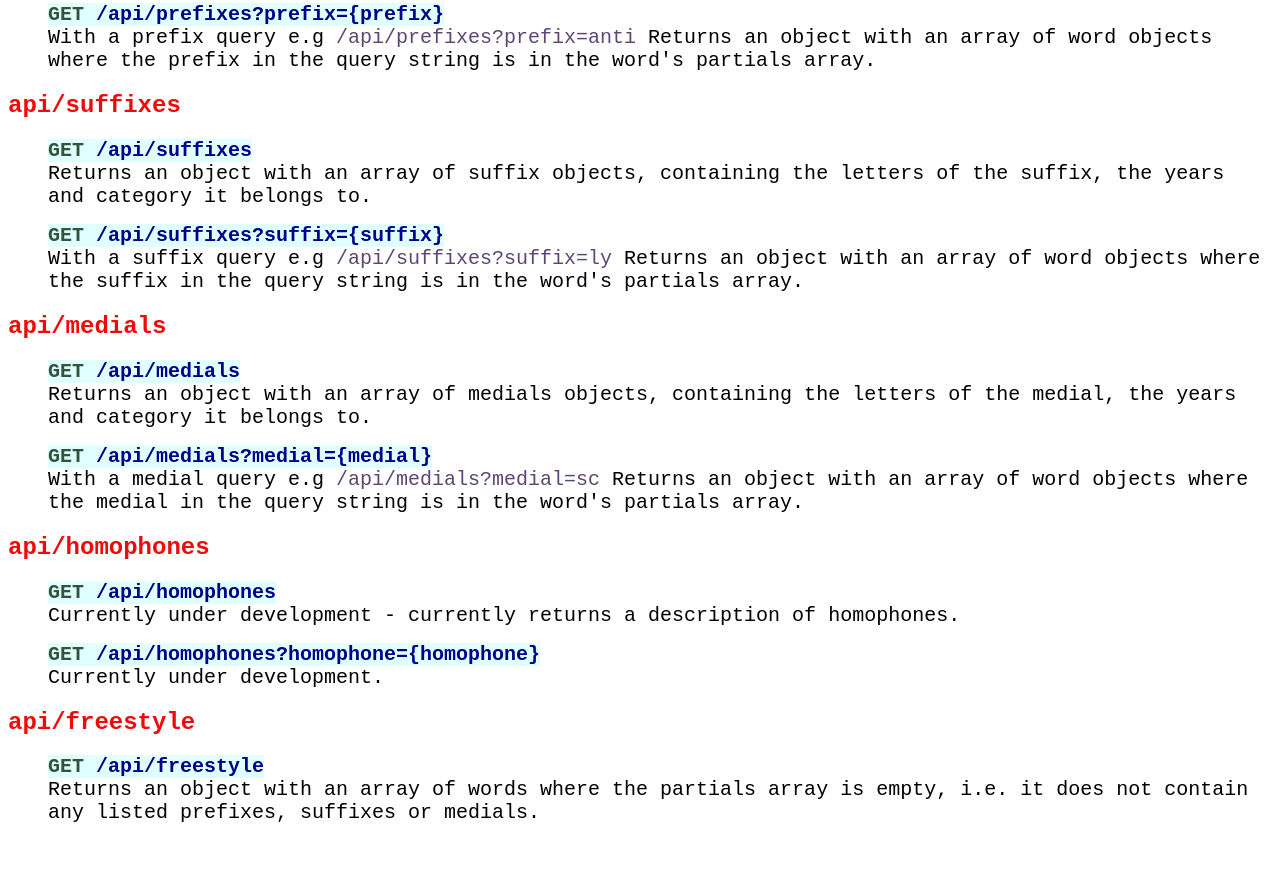
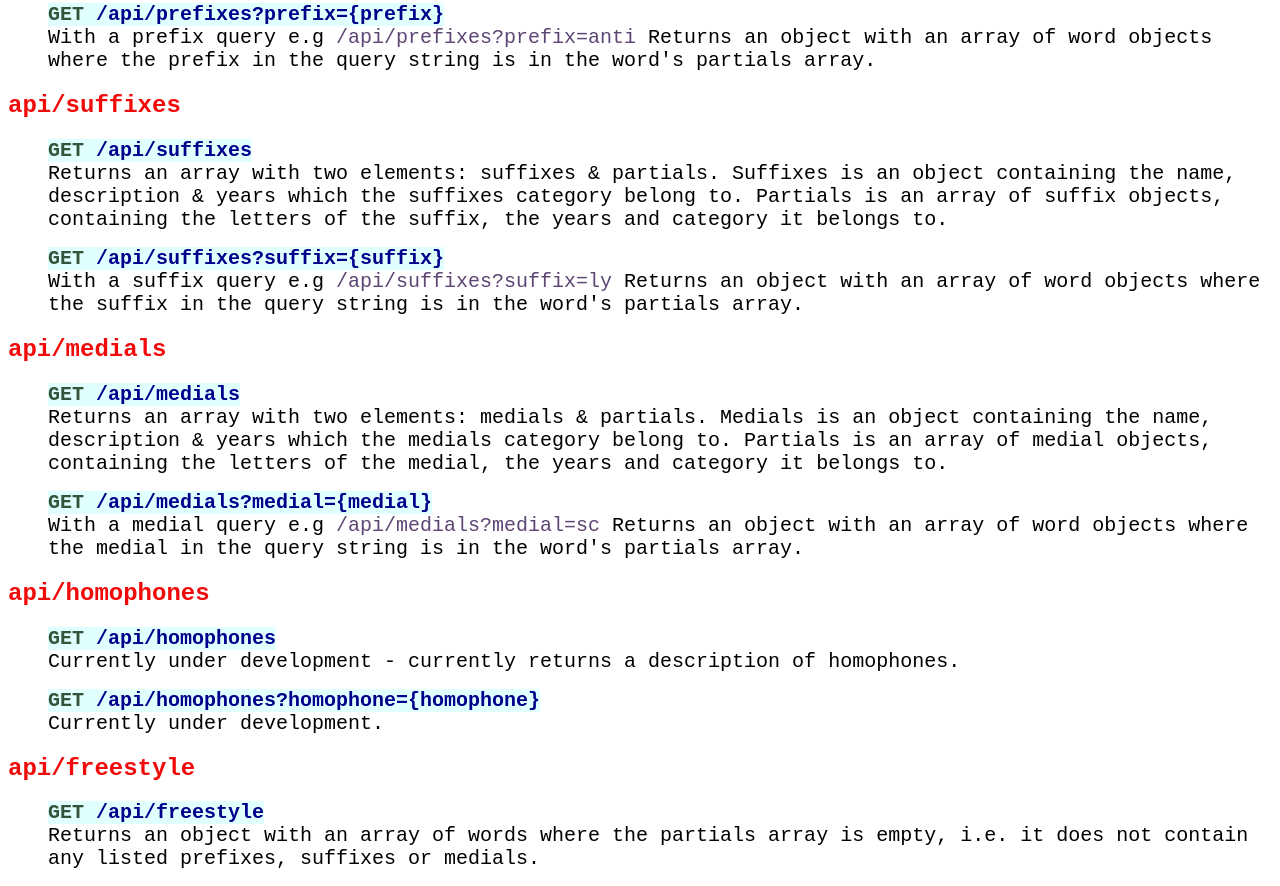
Before and after one commit to Chenerywoman/BE-PT-Project-Spelling-Bee, a website: page public/index.html in a window 1280 px wide. Shown: the part 1009-1895 px from the top of the page. Before the commit the page ends 1849 px from the top, so only its background shows below. Drawn offline with Linux system fonts and the light colour scheme.

Commit message:
amending description of api/suffixes & api/medials

```diff
--- a/public/index.html
+++ b/public/index.html
@@ -120,7 +120,7 @@
                     <span class="route">/api/suffixes</span>
                 </span>
             </li>
-            <li class="listItem">Returns an object with an array of suffix objects, containing the letters of the suffix, the years and category
+            <li class="listItem">Returns an array with two elements: suffixes & partials.  Suffixes is an object containing the name, description & years which the suffixes category belong to. Partials is an array of suffix objects, containing the letters of the suffix, the years and category
                 it belongs to.</li>
         </ul>
         <ul>
@@ -144,7 +144,7 @@
                 <span class="route">/api/medials</span>
             </span>
         </li>
-        <li class="listItem">Returns an object with an array of medials objects, containing the letters of the medial, the years and category
+        <li class="listItem">Returns an array with two elements: medials & partials.  Medials is an object containing the name, description & years which the medials category belong to. Partials is an array of medial objects, containing the letters of the medial, the years and category
             it belongs to.</li>
     </ul>
     <ul>
```
